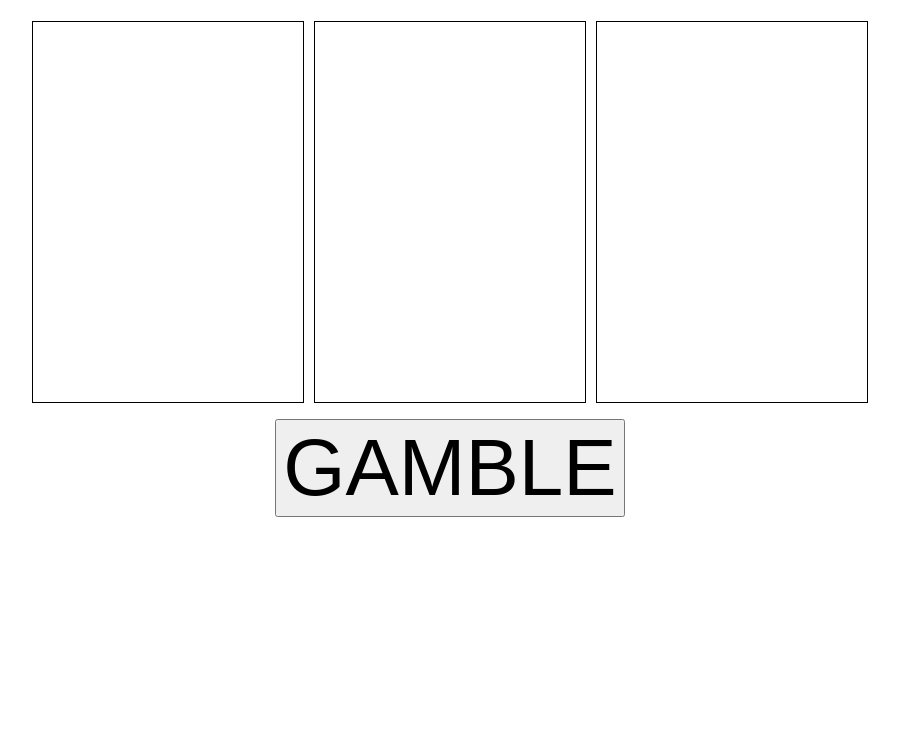
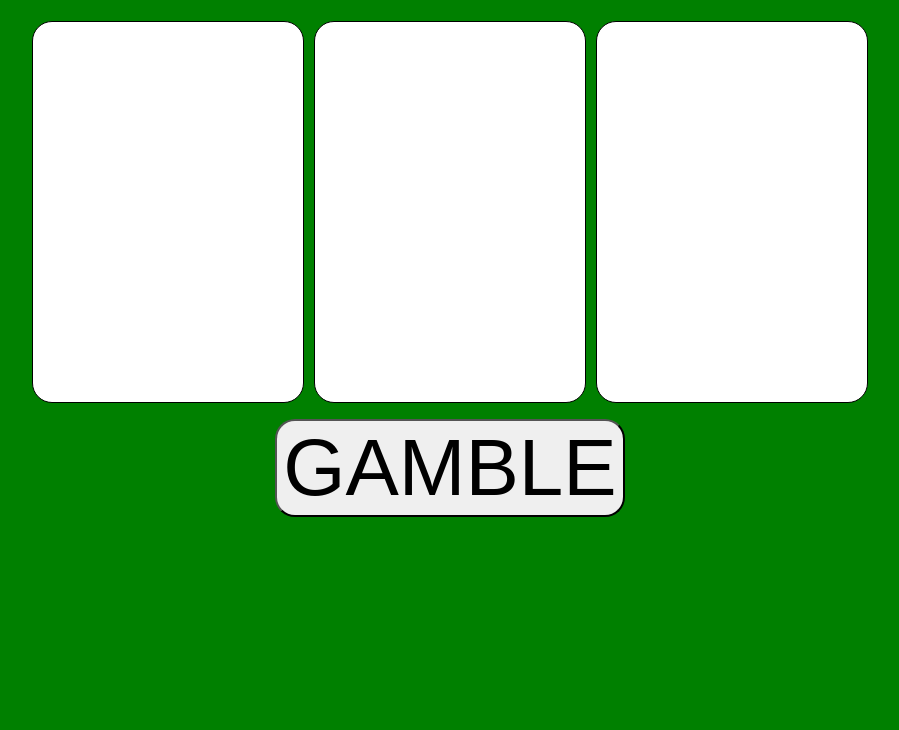
Before and after one commit to BenBiggen/it1, a plain HTML site: page slotmachine/index.html in a window 1280 px wide. Shown: the part 70-800 px from the top of the page, without its empty margins (190-1089 px from the left). Drawn offline with Linux system fonts and the light colour scheme.

Commit message:
november 14

```diff
--- a/slotmachine/index.css
+++ b/slotmachine/index.css
@@ -1,3 +1,7 @@
+body {
+    background-color: green;
+}
+
 .grid-container {
     display: grid;
     grid-template-areas:
@@ -19,6 +23,7 @@
     justify-content: center;
     align-items: center;
     font-size: 150px;
+    border-radius: 20px;
 }
 
 header {
@@ -43,4 +48,5 @@ header {
 
 #gambleButton {
     font-size: 80px;
+    border-radius: 20px;
 }
--- a/slotmachine/index.html
+++ b/slotmachine/index.html
@@ -3,7 +3,7 @@
     <head>
         <meta charset="UTF-8" />
         <meta name="viewport" content="width=device-width, initial-scale=1.0" />
-        <title>Gambling maskin 6000</title>
+        <title>Gambling maskin 6700</title>
         <link rel="stylesheet" href="index.css">
         <script src="index.js" defer></script>
         <link rel="icon" href="slot-machine.jpg">
```
Also changed, not shown: 1 other file.
